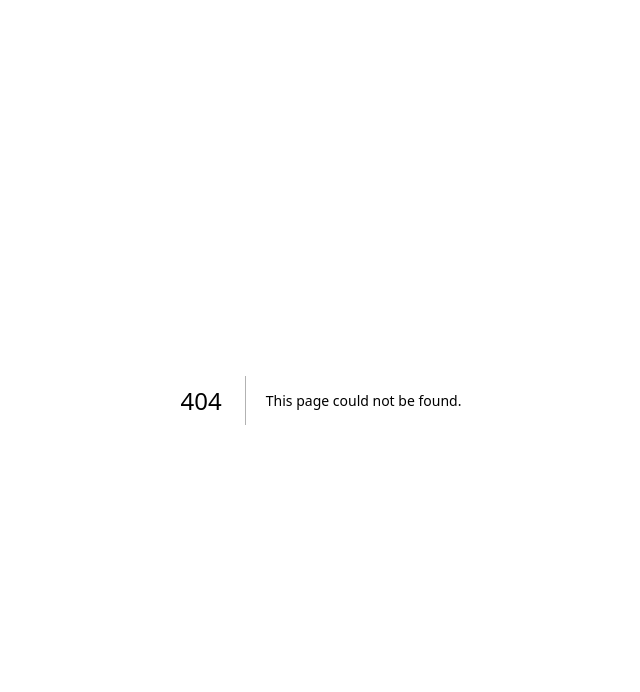
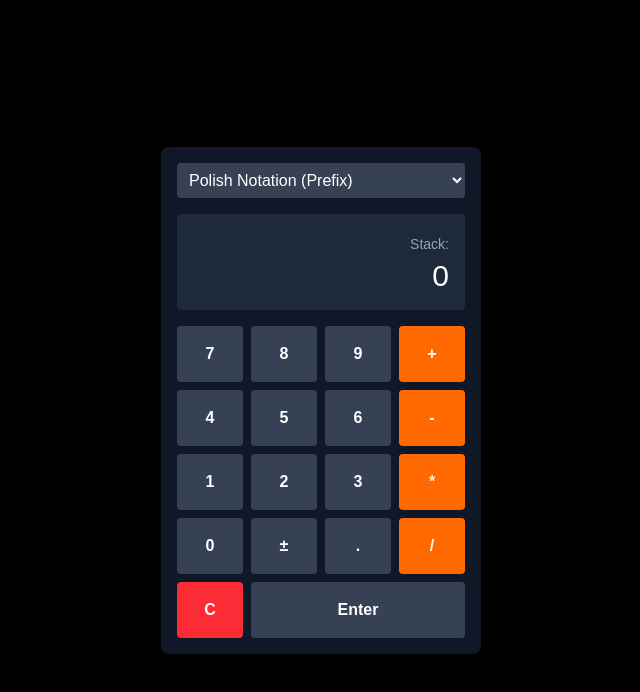
Before and after one commit to akuzi/vibes, a Next.js app: page /experiments/polish-notation-calc in a window 1280 px wide. Before the commit this address had no page. Shown: the top 692 px of the page, without its empty margins (319-959 px from the left). Built offline with nearby package versions, Linux system fonts and the light colour scheme.

Commit message:
Added PN calc

```diff
--- /dev/null
+++ b/src/app/experiments/polish-notation-calc/page.tsx
@@ -0,0 +1,190 @@
+'use client';
+
+import React, { useState } from 'react';
+
+type StackItem = number | string;
+type Notation = 'prefix' | 'postfix';
+
+const PolishNotationCalcPage = () => {
+  const [stack, setStack] = useState<StackItem[]>([]);
+  const [currentInput, setCurrentInput] = useState('');
+  const [notation, setNotation] = useState<Notation>('prefix');
+
+  const displayValue = currentInput || (stack.length > 0 ? String(stack[stack.length - 1]) : '0');
+
+  const isOperator = (token: string): boolean => ['+', '-', '*', '/'].includes(token);
+
+  const applyOperator = (op: string, a: number, b: number): number => {
+    switch (op) {
+      case '+': return a + b;
+      case '-': return notation === 'prefix' ? a - b : b - a;
+      case '*': return a * b;
+      case '/':
+        if (notation === 'prefix') return b === 0 ? Infinity : a / b;
+        return a === 0 ? Infinity : b / a;
+      default: throw new Error(`Unknown operator: ${op}`);
+    }
+  };
+
+  const tryEvaluate = (currentStack: StackItem[]): StackItem[] => {
+    const newStack = [...currentStack];
+    let didSomething = true;
+    while (didSomething) {
+      didSomething = false;
+      if (notation === 'prefix') {
+        for (let i = newStack.length - 3; i >= 0; i--) {
+          const op = newStack[i];
+          const a = newStack[i + 1];
+          const b = newStack[i + 2];
+          if (typeof op === 'string' && isOperator(op) && typeof a === 'number' && typeof b === 'number') {
+            const result = applyOperator(op, a, b);
+            newStack.splice(i, 3, result);
+            didSomething = true;
+            break;
+          }
+        }
+      } else { // postfix - This evaluation is for when operators are on the stack, which is not the standard RPN flow
+        for (let i = newStack.length - 1; i >= 2; i--) {
+          const op = newStack[i];
+          const b = newStack[i - 1];
+          const a = newStack[i - 2];
+          if (typeof op === 'string' && isOperator(op) && typeof a === 'number' && typeof b === 'number') {
+            const result = applyOperator(op, b, a);
+            newStack.splice(i - 2, 3, result);
+            didSomething = true;
+            break;
+          }
+        }
+      }
+    }
+    return newStack;
+  };
+
+  const handlePress = (token: string) => {
+    if (token === 'C') {
+      setStack([]);
+      setCurrentInput('');
+      return;
+    }
+
+    if (token === '±') {
+      if (currentInput) {
+        setCurrentInput(prev => (prev.startsWith('-') ? prev.slice(1) : `-${prev}`));
+      }
+      return;
+    }
+
+    if (token === '.') {
+      if (!currentInput.includes('.')) {
+        setCurrentInput(prev => (prev === '' ? '0.' : `${prev}.`));
+      }
+      return;
+    }
+
+    if (token === 'Enter') {
+      let newStack = [...stack];
+      if (currentInput !== '') {
+        newStack.push(Number(currentInput));
+        setCurrentInput('');
+      }
+
+      if (notation === 'prefix') {
+        const evaluatedStack = tryEvaluate(newStack);
+        setStack(evaluatedStack);
+      } else {
+        setStack(newStack);
+      }
+      return;
+    }
+
+    if (isOperator(token)) {
+      if (notation === 'prefix') {
+        let newStack = [...stack];
+        if (currentInput !== '') {
+          newStack.push(Number(currentInput));
+          setCurrentInput('');
+        }
+        newStack.push(token);
+        setStack(newStack);
+      } else { // RPN/postfix immediate evaluation
+        let newStack = [...stack];
+        if (currentInput !== '') {
+          newStack.push(Number(currentInput));
+          setCurrentInput('');
+        }
+
+        if (newStack.length < 2) {
+          // Not enough operands
+          return;
+        }
+
+        const b = newStack.pop() as number;
+        const a = newStack.pop() as number;
+
+        const result = applyOperator(token, b, a);
+        setStack([...newStack, result]);
+      }
+      return;
+    }
+
+    setCurrentInput(prev => prev + token);
+  };
+
+  const renderButton = (label: string, onClick: () => void, className: string = '') => (
+    <button
+      onClick={onClick}
+      className={`bg-gray-700 hover:bg-gray-600 text-white font-bold py-4 px-4 rounded ${className}`}
+    >
+      {label}
+    </button>
+  );
+
+  return (
+    <div className="flex flex-col items-center justify-center min-h-screen bg-black text-white">
+      <div className="w-full max-w-xs p-4 bg-gray-900 rounded-lg shadow-lg">
+        <div className="mb-4">
+          <select
+            value={notation}
+            onChange={e => {
+              setNotation(e.target.value as Notation);
+              setStack([]);
+              setCurrentInput('');
+            }}
+            className="w-full bg-gray-700 text-white p-2 rounded"
+          >
+            <option value="prefix">Polish Notation (Prefix)</option>
+            <option value="postfix">Reverse Polish Notation (Postfix)</option>
+          </select>
+        </div>
+        <div className="bg-gray-800 text-right p-4 rounded mb-4 h-24 flex flex-col justify-end">
+          <div className="text-gray-400 text-sm mb-1 truncate" title={stack.join(' ')}>
+            Stack: {stack.join(' ')}
+          </div>
+          <div className="text-white text-3xl">{displayValue}</div>
+        </div>
+        <div className="grid grid-cols-4 gap-2">
+          {renderButton('7', () => handlePress('7'))}
+          {renderButton('8', () => handlePress('8'))}
+          {renderButton('9', () => handlePress('9'))}
+          {renderButton('+', () => handlePress('+'), 'bg-orange-500 hover:bg-orange-400')}
+          {renderButton('4', () => handlePress('4'))}
+          {renderButton('5', () => handlePress('5'))}
+          {renderButton('6', () => handlePress('6'))}
+          {renderButton('-', () => handlePress('-'), 'bg-orange-500 hover:bg-orange-400')}
+          {renderButton('1', () => handlePress('1'))}
+          {renderButton('2', () => handlePress('2'))}
+          {renderButton('3', () => handlePress('3'))}
+          {renderButton('*', () => handlePress('*'), 'bg-orange-500 hover:bg-orange-400')}
+          {renderButton('0', () => handlePress('0'))}
+          {renderButton('±', () => handlePress('±'))}
+          {renderButton('.', () => handlePress('.'))}
+          {renderButton('/', () => handlePress('/'), 'bg-orange-500 hover:bg-orange-400')}
+          {renderButton('C', () => handlePress('C'), 'bg-red-500 hover:bg-red-400')}
+          {renderButton('Enter', () => handlePress('Enter'), 'col-span-3 bg-blue-500 hover:bg-blue-400')}
+        </div>
+      </div>
+    </div>
+  );
+};
+
+export default PolishNotationCalcPage;
```
